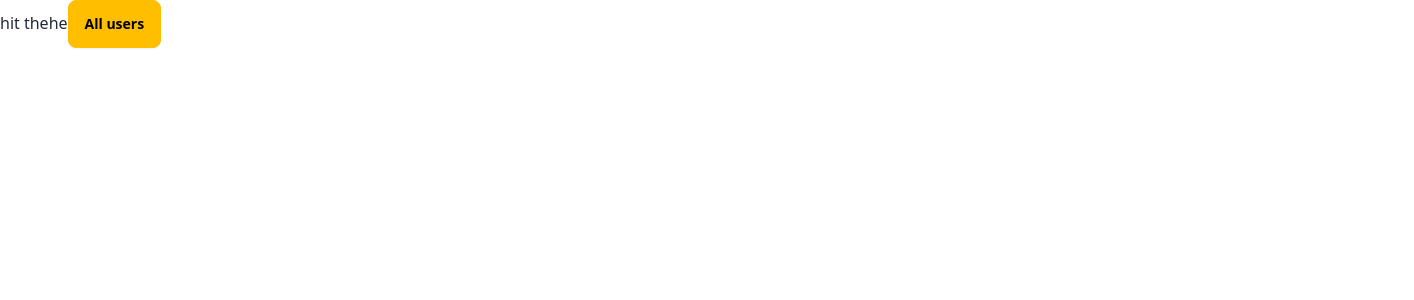
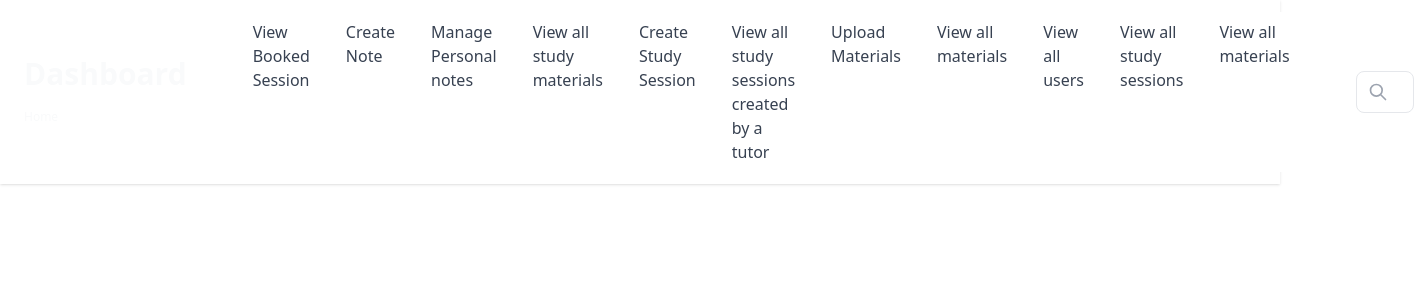
Before and after one commit to f-zaman-rafi/ThinkSync_Client, a React (Vite) app: page /dashboard in a window 1280 px wide. Shown: the top 300 px of the page, 1414 px wide, since content can reach past the window. Built offline with nearby package versions, Linux system fonts and the light colour scheme; no server answers.

Commit message:
dashboard structure ready

```diff
--- a/src/Layout/Dashboard.jsx
+++ b/src/Layout/Dashboard.jsx
@@ -1,17 +1,32 @@
-import { Link, Outlet } from "react-router-dom";
+import { Outlet } from "react-router-dom";
+import DashNav from "../Pages/Dashboard/DashNav/DashNav";
 
 const Dashboard = () => {
     return (
         <div>
-            <div>
-                <h1>
-                    hit thehe
-                    <Link to='all-users'><p className="btn btn-warning">All users</p></Link>
-                </h1>
-            </div>
+            <DashNav></DashNav>
             <Outlet></Outlet>
         </div>
     );
 };
 
 export default Dashboard;
+
+
+
+// .The tutor dashboard has the following route:
+// a.Create study session
+// b.View all study sessions created by a tutor
+// c.Upload materials
+// d.View all materials
+
+// Student dashboard has the following route:
+// a.View booked session
+// b.Create note
+// c.Manage personal notes
+// d.View all study materials provided by the tutor\
+
+// 7. Admin dashboard has the following route:
+// a.View all users
+// b.View all study session
+// c.View all materials
--- a/src/Pages/Dashboard/AllUsers/AllUsers.jsx
+++ /dev/null
@@ -1,26 +0,0 @@
-import { useQuery } from "@tanstack/react-query";
-import LoadingSpinner from "../../Shared/LoadingSpinner/LoadingSpinner";
-import useAxiosSecure from "../../../Hooks/useAxiosSecure";
-
-const AllUsers = () => {
-    const axiosSecure = useAxiosSecure();
-    // const [showAll, setShowAll] = useState(false);
-    // const maxVisibleSessions = 6;
-
-    const { data: users = [], isLoading } = useQuery({
-        queryKey: ['users'],
-        queryFn: async () => {
-            const { data } = await axiosSecure.get('/users');
-            return data;
-        }
-    });
-
-    if (isLoading) return <LoadingSpinner />;
-    return (
-        <div>
-            <h1>{users.length}</h1>
-        </div>
-    );
-};
-
-export default AllUsers;
--- /dev/null
+++ b/src/Pages/Dashboard/DashNav/DashNav.jsx
@@ -0,0 +1,68 @@
+import { useState } from "react";
+import { Link } from "react-router-dom";
+
+const DashNav = () => {
+    const [isOpen, setIsOpen] = useState(false);
+
+    const navLink = <>
+        <p href="#" className="px-2.5 py-2 text-gray-700 transition-colors duration-300 transform rounded-lg dark:text-gray-200 hover:bg-gray-100 dark:hover:bg-gray-700 md:mx-2">View Booked Session</p>
+        <p href="#" className="px-2.5 py-2 text-gray-700 transition-colors duration-300 transform rounded-lg dark:text-gray-200 hover:bg-gray-100 dark:hover:bg-gray-700 md:mx-2">Create Note</p>
+        <p href="#" className="px-2.5 py-2 text-gray-700 transition-colors duration-300 transform rounded-lg dark:text-gray-200 hover:bg-gray-100 dark:hover:bg-gray-700 md:mx-2">Manage Personal notes</p>
+        <p href="#" className="px-2.5 py-2 text-gray-700 transition-colors duration-300 transform rounded-lg dark:text-gray-200 hover:bg-gray-100 dark:hover:bg-gray-700 md:mx-2">View all study materials</p>
+
+        {/* Tutor Section */}
+
+        <p href="#" className="px-2.5 py-2 text-gray-700 transition-colors duration-300 transform rounded-lg dark:text-gray-200 hover:bg-gray-100 dark:hover:bg-gray-700 md:mx-2">Create Study Session</p>
+        <p href="#" className="px-2.5 py-2 text-gray-700 transition-colors duration-300 transform rounded-lg dark:text-gray-200 hover:bg-gray-100 dark:hover:bg-gray-700 md:mx-2">View all study sessions created by a tutor</p>
+        <p href="#" className="px-2.5 py-2 text-gray-700 transition-colors duration-300 transform rounded-lg dark:text-gray-200 hover:bg-gray-100 dark:hover:bg-gray-700 md:mx-2">Upload Materials</p>
+        <p href="#" className="px-2.5 py-2 text-gray-700 transition-colors duration-300 transform rounded-lg dark:text-gray-200 hover:bg-gray-100 dark:hover:bg-gray-700 md:mx-2">View all materials</p>
+
+        {/* Admin Section */}
+
+        <Link to='all-users'><p href="#" className="px-2.5 py-2 text-gray-700 transition-colors duration-300 transform rounded-lg dark:text-gray-200 hover:bg-gray-100 dark:hover:bg-gray-700 md:mx-2">View all users</p></Link>
+        <p href="#" className="px-2.5 py-2 text-gray-700 transition-colors duration-300 transform rounded-lg dark:text-gray-200 hover:bg-gray-100 dark:hover:bg-gray-700 md:mx-2">View all study sessions</p>
+        <p href="#" className="px-2.5 py-2 text-gray-700 transition-colors duration-300 transform rounded-lg dark:text-gray-200 hover:bg-gray-100 dark:hover:bg-gray-700 md:mx-2">View all materials</p>
+
+    </>
+
+    return (
+        <nav className="relative bg-white shadow dark:bg-gray-800">
+            <div className="container px-6 py-3 mx-auto md:flex">
+                <div className="flex items-center justify-between">
+                    <p className="text-3xl font-bold text-gray-50">Dashboard <Link to='/'><span className="text-xs font-extralight">Home</span></Link></p>
+
+                    {/* Mobile menu button */}
+                    <div className="flex lg:hidden">
+                        <button onClick={() => setIsOpen(!isOpen)} type="button" className="text-gray-500 dark:text-gray-200 hover:text-gray-600 dark:hover:text-gray-400 focus:outline-none focus:text-gray-600 dark:focus:text-gray-400" aria-label="toggle menu">
+                            <svg className={`w-6 h-6 ${isOpen ? 'hidden' : 'block'}`} xmlns="http://www.w3.org/2000/svg" fill="none" viewBox="0 0 24 24" stroke="currentColor" strokeWidth="2">
+                                <path strokeLinecap="round" strokeLinejoin="round" d="M4 8h16M4 16h16" />
+                            </svg>
+                            <svg className={`w-6 h-6 ${isOpen ? 'block' : 'hidden'}`} xmlns="http://www.w3.org/2000/svg" fill="none" viewBox="0 0 24 24" stroke="currentColor" strokeWidth="2">
+                                <path strokeLinecap="round" strokeLinejoin="round" d="M6 18L18 6M6 6l12 12" />
+                            </svg>
+                        </button>
+                    </div>
+                </div>
+
+                {/* Mobile Menu open: "block", Menu closed: "hidden" */}
+                <div className={`${isOpen ? 'translate-x-0 opacity-100' : 'opacity-0 -translate-x-full'} absolute inset-x-0 z-20 w-full px-6 py-4 transition-all duration-300 ease-in-out bg-white dark:bg-gray-800 md:mt-0 md:p-0 md:top-0 md:relative md:opacity-100 md:translate-x-0 md:flex md:items-center md:justify-between`}>
+                    <div className="flex flex-col px-2 -mx-4 md:flex-row md:mx-10 md:py-0">
+                        {navLink}
+
+                    </div>
+
+                    <div className="relative mt-4 md:mt-0">
+                        <span className="absolute inset-y-0 left-0 flex items-center pl-3">
+                            <svg className="w-5 h-5 text-gray-400" viewBox="0 0 24 24" fill="none">
+                                <path d="M21 21L15 15M17 10C17 13.866 13.866 17 10 17C6.13401 17 3 13.866 3 10C3 6.13401 6.13401 3 10 3C13.866 3 17 6.13401 17 10Z" stroke="currentColor" strokeWidth="2" strokeLinecap="round" strokeLinejoin="round"></path>
+                            </svg>
+                        </span>
+                        <input type="text" className="w-full py-2 pl-10 pr-4 text-gray-700 bg-white border rounded-lg dark:bg-gray-800 dark:text-gray-300 dark:border-gray-600 focus:border-blue-400 dark:focus:border-blue-300 focus:outline-none focus:ring focus:ring-opacity-40 focus:ring-blue-300" placeholder="Search" />
+                    </div>
+                </div>
+            </div>
+        </nav>
+    );
+};
+
+export default DashNav;
```
